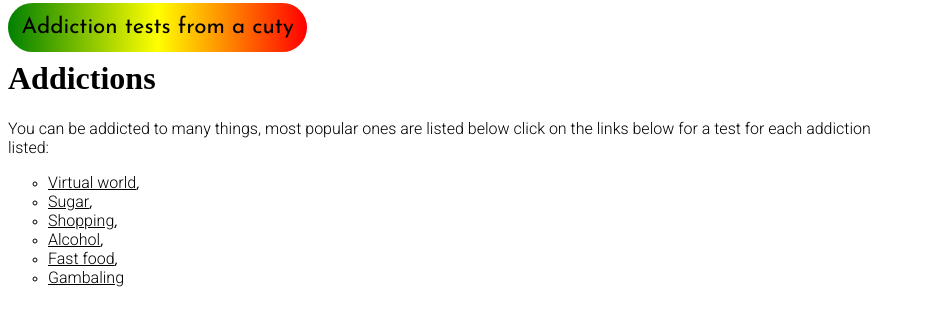
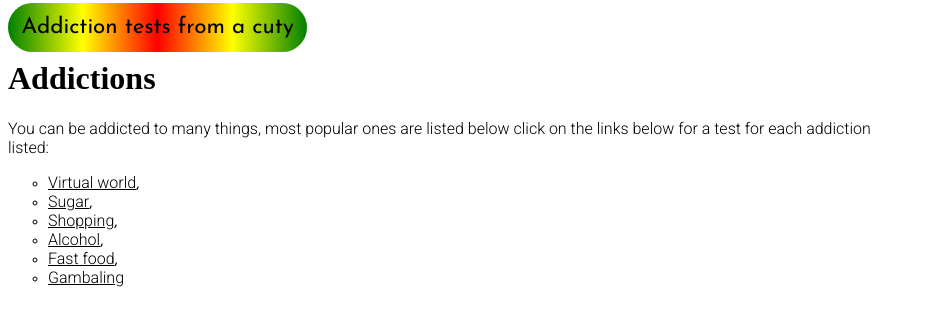
Before and after one commit to Annacutie/Addiction_tests, a plain HTML site: page index.html in a window 1280 px wide. Shown: the whole page, without its empty margins (0-925 px from the left). Drawn offline with Linux system fonts and the light colour scheme.

Commit message:
Update style.css

```diff
--- a/style.css
+++ b/style.css
@@ -49,7 +49,7 @@ font-family: 'Roboto', sans-serif;
 .logo{
   width:10%;
   border-radius: 100px;
-  background-image: linear-gradient(to right,  green , yellow, red);
+  background-image: linear-gradient(to right,  green , yellow, red, yellow, green );
   text-decoration: none;
   size:80%;
   padding: 1.5%;
```
